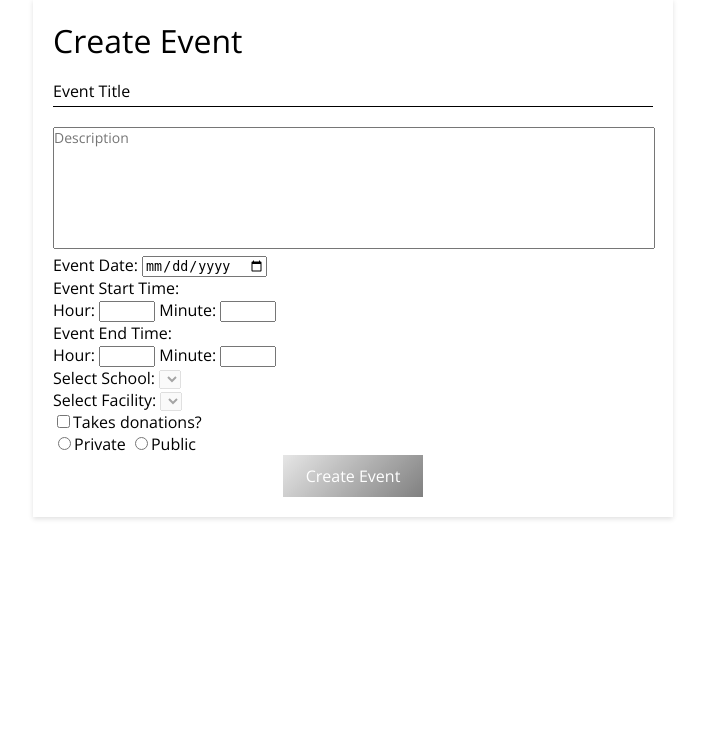
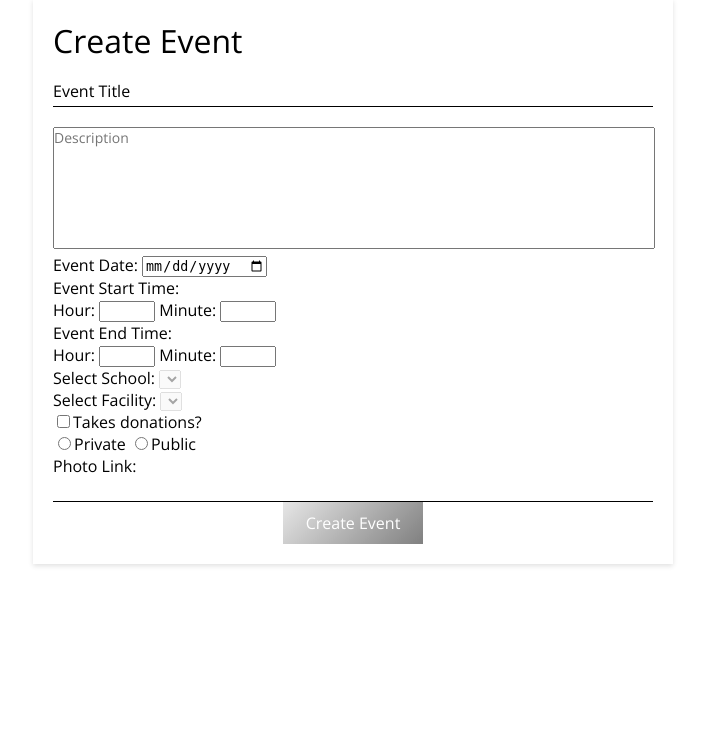
Before and after one commit to asimshrestha2/doe-website, a Flask app: template eb-flask/templates/createevent.html in a window 1280 px wide. Shown: the part 81-823 px from the top of the page, without its empty margins (287-992 px from the left). Run offline with Flask 2, Linux system fonts and the light colour scheme; the template is opened without the code that fills it, so the values that code supplies are empty; some libraries are stand-ins or nearby versions.

Commit message:
Added photo link box

```diff
--- a/eb-flask/templates/createevent.html
+++ b/eb-flask/templates/createevent.html
@@ -56,6 +56,9 @@
       <div>
         <input type="radio" name="event-type" value="private">Private</input>
         <input type="radio" name="event-type" value="public">Public</input>
+      </div>
+      <div class = "photolink">
+        Photo Link: <input type="text" id="photolink" value="">
       </div>
       <div class="text-center">
         <div class="rect-btn" id="create-btn">
```
Also changed, not shown: eb-flask/dbconnection.py (line endings or trailing spaces).
